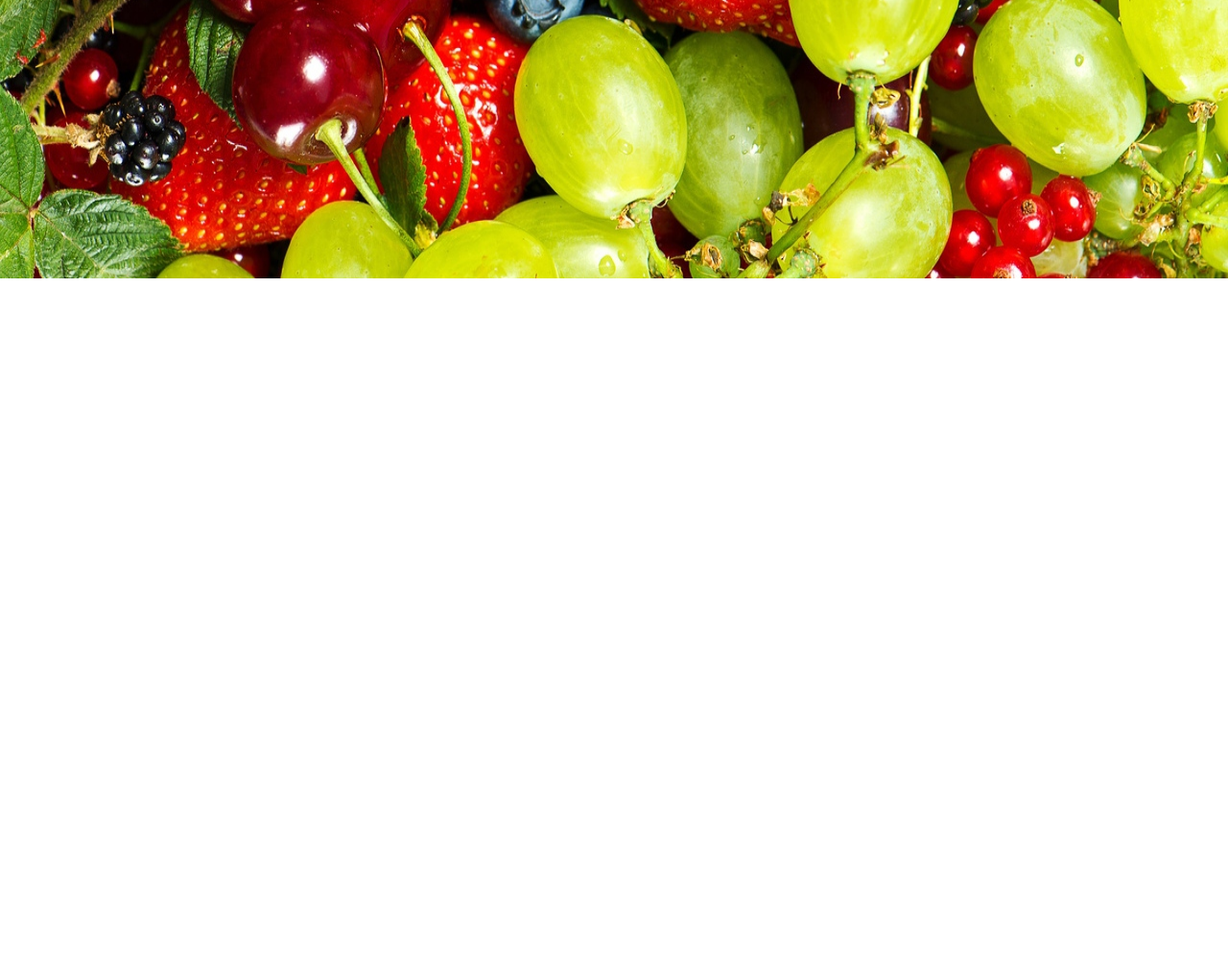
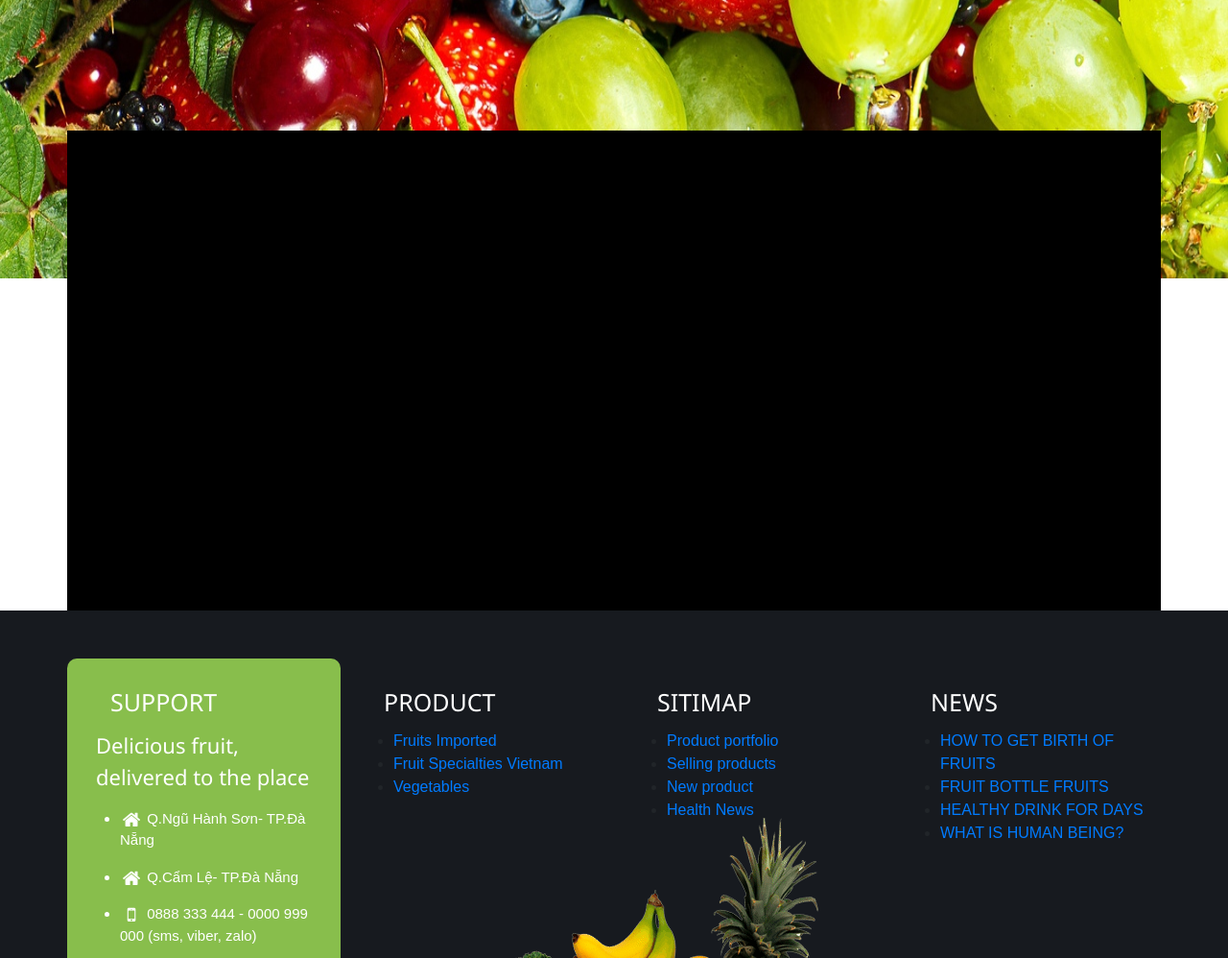
Before and after one commit to NguyenQuanghHuong/batch141Team1, a plain HTML site: page index.html in a window 1280 px wide. Shown: the part 510-1508 px from the top of the page at 96% size. Before the commit the page ends 800 px from the top, so only its background shows below. Drawn offline with nearby package versions, Linux system fonts and the light colour scheme.

Commit message:
huong chinh

```diff
--- a/Css/mystyle.css
+++ b/Css/mystyle.css
@@ -11,10 +11,9 @@ body
 }
 .row .top
 {
-    background: rgba( 10,10,10,  0.85);
+    background: rgba( 10,10,10,0.9);
     width: 100%;
     height: 70px;
-    opacity: 1px;
     margin-bottom: 0;
 }
 .row .top1
@@ -22,7 +21,6 @@ body
     background: rgba(10,10,10,0.6);
     width: 100%;
     height: 80px;
-    opacity: 0.6;
     margin-bottom: 0;
 
 }
@@ -97,6 +95,30 @@ body
 {
     text-decoration: none;
 }
+.row .top1 .col-xl-8
+{
+    float: right;
+}
+.row .top1 .col-xl-8 ul
+{
+    padding-top: 20px;
+}
+.row .top1 .col-xl-8 ul li
+{
+    list-style-type: none;
+    display: inline-block;
+}
+.row .top1 .col-xl-8 ul li:hover
+{
+    background-color: #64e121;
+}
+.row .top1 .col-xl-8 ul li a
+{
+    color: white;
+    text-decoration: none;
+    font-size: 25px;
+    padding: 40px 20px 40px 20px;
+}
 
 .row .col-xl-12
 {
@@ -140,3 +162,74 @@ body
 {
     background: #64e121;
 }
+.container
+{
+    margin-top: 190px;
+    background: black;
+    height: 500px;
+    width: 100%;
+}
+.full-footer
+{
+    background-color:#171a1f!important;
+
+}
+.container-fluid #footer .div1 .row .footer-left
+{
+    background: #88BE4C!important;
+    border-radius: 10px 10px 0 0!important;
+    width: 402px!important;
+    margin-top: 50px;
+    height:430px;
+}
+.container-fluid #footer .div1 .row .footer-left p
+{
+    color: #fff;
+    font-size: 22px;
+    font-family: 'Segoe UI', Tahoma, sans-;
+    margin-left: 15px;
+}
+.container-fluid #footer .div1 .row .col-lg-3 h3
+{
+    font-family: 'Segoe UI', Tahoma, sans-;
+    font-size: 25px;
+    margin-top: 0;
+    margin-bottom:-16px;
+    color: #fff;
+    padding: 30px;
+    color: white;
+}
+.container-fluid #footer .div1 .row .footer-left li
+{
+    padding-bottom: 16px;
+    font-size: 15px;
+    color: #fff;
+}
+.container-fluid #footer .div1 .row .footer-left i
+{
+    width: 24px;
+    vertical-align: middle;
+    font-size: 20px!important;
+    text-align: center;
+    color: #fff;
+}
+#footer
+{
+    background-image: url(../Data/img/footer-banner.png);
+    background-repeat: no-repeat;
+    background-position: bottom center;
+    width: 100%;
+    height: 480px;
+
+}
+
+.div1 {
+    margin-left: 70px;
+    margin-right: 70px;
+}
+.container-fluid #footer .div1 .row .footer-rigth
+{
+    width: 402px!important;
+    margin-top: 50px;
+    height:430px;
+}
--- a/index.html
+++ b/index.html
@@ -49,7 +49,18 @@
                 </div>
             </div>
         </div>
-    <div class="top1"></div>
+        <div class="top1">
+            <div class="col-xl-8">
+                <ul>
+                    <li><a href="#">Home</a></li>
+                    <li><a href="#">Home</a></li>
+                    <li><a href="#">Home</a></li>
+                    <li><a href="#">Home</a></li>
+                    <li><a href="#">Home</a></li>
+                    <li><a href="#">Home</a></li>
+                </ul>
+            </div>
+        </div>
         <div class="col-xl-12">
             <div class="title">
                 <h1>Simply delicious</h1>
@@ -58,8 +69,65 @@
                     <a href="#"><p>BUY NOW</p></a>
                 </div>
             </div>
+        </div>
+    </div>
+    <div class="container">
 
     </div>
+    <div class="container-fluid full-footer">
+    <footer id="footer" >
+        <div class="div1">
+            <div class="row">
+                <div class="col-lg-3 col-md-3 col-sm-3 footer-left">
+                        <h3>SUPPORT</h3>
+                        <p>Delicious fruit, delivered to the place</p>
+                        <ul>
+                        <li><i class="fa fa-home"></i>
+                            Q.Ngũ Hành Sơn- TP.Đà Nẵng
+                        </li>
+                        <li><i class="fa fa-home"></i>
+                        Q.Cẩm Lệ- TP.Đà Nẵng
+                        </li>
+                        <li><i class="fa fa-mobile" style=" font-size: 33px;"></i>
+                        0888 333 444 - 0000 999 000 (sms, viber, zalo)
+                        </li>
+                        <li><a href="#" target="_blank"><i class="fa fa-facebook-square"></i> facebook.com/home.greeny</a>
+                        </li>
+                        <li><a href="#"><i class="fa fa-globe"></i> www.greenyhouse.com</a>
+                        </li>
+                        <li><a href="#"><i class="fa fa-envelope"></i> housegreeny@gmail.com</a>
+                        </li>
+                        </ul>
+                </div>
+                <div class="col-lg-3 col-md-3 col-sm-3 footer-rigth">
+                    <h3>PRODUCT</h3>
+                    <ul>
+                        <li><a href="#">Fruits Imported</a></li>
+                        <li><a href="#">Fruit Specialties Vietnam</a></li>
+                        <li><a href="#">Vegetables</a></li>
+                    </ul>
+                </div>
+                <div class="col-lg-3 col-md-3 col-sm-3 footer-rigth">
+                    <h3>SITIMAP</h3>
+                    <ul>
+                        <li><a href="#">Product portfolio</a></li>
+                        <li><a href="#">Selling products</a></li>
+                        <li><a href="#">New product</a></li>
+                        <li><a href="#">Health News</a></li>
+                    </ul>
+                </div>
+                <div class="col-lg-3 col-md-3 col-sm-3 footer-rigth">
+                    <h3>NEWS</h3>
+                    <ul>
+                        <li><a href="#">HOW TO GET BIRTH OF FRUITS</a></li>
+                        <li><a href="#">FRUIT BOTTLE FRUITS</a></li>
+                        <li><a href="#">HEALTHY DRINK FOR DAYS</a></li>
+                        <li><a href="#">WHAT IS HUMAN BEING?</a></li>
+                    </ul>
+                </div>
+            </div>
+    </div>
+    </footer>
 </div>
 </body>
 </html>
```
Also changed, not shown: Data/img/footer-banner.png (added). Lines whose indentation alone changed are shown as unchanged.
